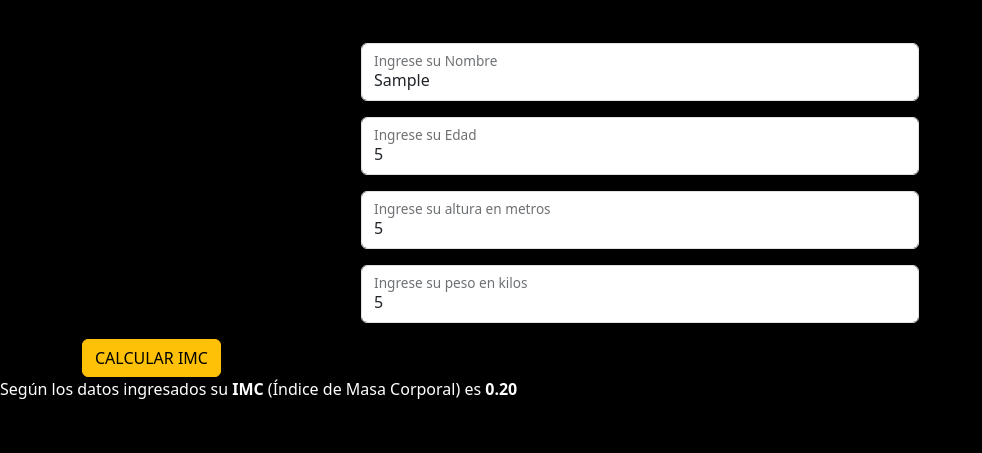
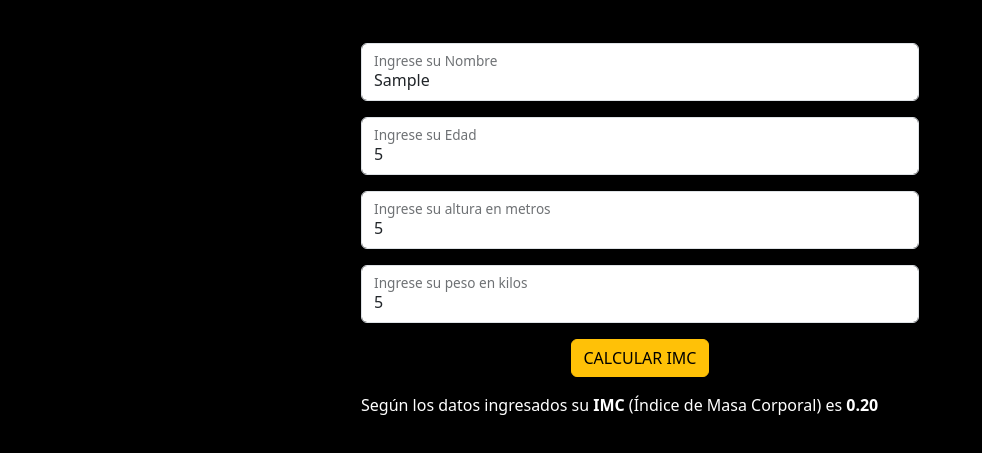
Before and after one commit to CrisMartinez05/47110_martinez_cristian, a plain HTML site: page index.html in a window 1280 px wide. Both pictures are taken after typing "Sample", "5", "5", "5" into the empty fields and a click on the button "CALCULAR IMC". Shown: the part 53-506 px from the top of the page, without its empty margins (0-982 px from the left). Drawn offline with nearby package versions, Linux system fonts and the light colour scheme.

Commit message:
comunico el IMC mediante la creación de un elemento 'p' desde el js

```diff
--- a/css/main.css
+++ b/css/main.css
@@ -18,3 +18,9 @@ section{
 .form-floating{
     margin: auto;
 }
+
+.container .btn{
+    display: flex;
+    margin: auto;
+    position: relative;
+}
--- a/index.html
+++ b/index.html
@@ -6,7 +6,7 @@
     <meta name="viewport" content="width=device-width, initial-scale=1.0">
     <link href="https://cdn.jsdelivr.net/npm/bootstrap@5.3.2/dist/css/bootstrap.min.css" rel="stylesheet"
         integrity="sha384-T3c6CoIi6uLrA9TneNEoa7RxnatzjcDSCmG1MXxSR1GAsXEV/Dwwykc2MPK8M2HN" crossorigin="anonymous">
-        <link rel="stylesheet" href="./css/main.css">
+    <link rel="stylesheet" href="./css/main.css">
     <title>Preentrega 3</title>
 </head>
 
@@ -30,10 +30,17 @@
             <input type="number" class="form-control" id="peso" autocomplete="off">
             <label for="floatingInput">Ingrese su peso en kilos</label>
         </div>
-        <div class="imc">
+        <div class="form-floating col-lg-6 sm-12 mb-3">
             <button type="button" class="btn btn-warning" id="imc">CALCULAR IMC</button>
+        </div>
+        <div class="form-floating col-lg-6 sm-12 mb-3" id="resultadoIMC">
 
+            <!-- <input type="number" class="form-control" id="resultadoIMC" autocomplete="off">
+            <label for="floatingInput">Según los datos ingresados su IMC (Indice de masa corporal) es: </label> -->
         </div>
+
+
+
     </section>
 
     <script src="https://cdn.jsdelivr.net/npm/bootstrap@5.3.2/dist/js/bootstrap.bundle.min.js"
--- a/js/main.js
+++ b/js/main.js
@@ -173,9 +173,11 @@ function ingresarDatos() {
         const boton = document.getElementById("imc");
         boton.addEventListener("click", ()=>{
             calculoIMC();
-            let parrafo=document.createElement("div");
-            parrafo.innerHTML=`<p>Según los datos ingresados su <b>IMC</b> (Índice de Masa Corporal) es <b>${imc.toFixed(2)}</b></p>`;
-            document.body.appendChild(parrafo);
+            let padre=document.getElementById("resultadoIMC");
+            let p=document.createElement("p");
+            p.innerHTML=`<p>Según los datos ingresados su <b>IMC</b> (Índice de Masa Corporal) es <b>${imc.toFixed(2)}</b></p>`;
+            padre.appendChild(p);
+
         });
 
 
```
